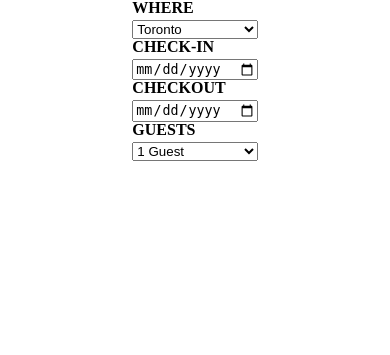
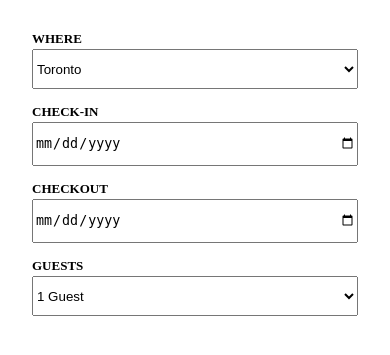
Before and after one commit to 0916dhkim/web322-assignment, a Node server app: page / in a window 390 px wide. Shown: the part 128-483 px from the top of the page. Run offline with Node 20, Linux system fonts and the light colour scheme; style sheets or scripts are compiled from the project's sources; some libraries are stand-ins or nearby versions.

Commit message:
Responsive Search Form

```diff
--- /dev/null
+++ b/sass/_content.scss
@@ -0,0 +1,6 @@
+main.content {
+  display: flex;
+  flex-direction: column;
+  align-items: stretch;
+  padding: 2rem;
+}
--- /dev/null
+++ b/sass/_input.scss
@@ -0,0 +1,11 @@
+div.input-root {
+  display: flex;
+  flex-direction: column;
+  align-items: stretch;
+
+  label {
+    font-size: small;
+    font-weight: bold;
+    margin-bottom: 0.25rem;
+  }
+}
--- /dev/null
+++ b/sass/_reset.scss
@@ -0,0 +1,48 @@
+/* http://meyerweb.com/eric/tools/css/reset/
+   v2.0 | 20110126
+   License: none (public domain)
+*/
+
+html, body, div, span, applet, object, iframe,
+h1, h2, h3, h4, h5, h6, p, blockquote, pre,
+a, abbr, acronym, address, big, cite, code,
+del, dfn, em, img, ins, kbd, q, s, samp,
+small, strike, strong, sub, sup, tt, var,
+b, u, i, center,
+dl, dt, dd, ol, ul, li,
+fieldset, form, label, legend,
+table, caption, tbody, tfoot, thead, tr, th, td,
+article, aside, canvas, details, embed,
+figure, figcaption, footer, header, hgroup,
+menu, nav, output, ruby, section, summary,
+time, mark, audio, video {
+	margin: 0;
+	padding: 0;
+	border: 0;
+	font-size: 100%;
+	font: inherit;
+	vertical-align: baseline;
+}
+/* HTML5 display-role reset for older browsers */
+article, aside, details, figcaption, figure,
+footer, header, hgroup, menu, nav, section {
+	display: block;
+}
+body {
+	line-height: 1;
+}
+ol, ul {
+	list-style: none;
+}
+blockquote, q {
+	quotes: none;
+}
+blockquote:before, blockquote:after,
+q:before, q:after {
+	content: '';
+	content: none;
+}
+table {
+	border-collapse: collapse;
+	border-spacing: 0;
+}
--- /dev/null
+++ b/sass/_variables.scss
@@ -0,0 +1 @@
+$desktop: 768px;
--- a/sass/content.scss
+++ /dev/null
@@ -1,5 +0,0 @@
-main.content {
-  display: flex;
-  flex-direction: row;
-  justify-content: center;
-}
--- /dev/null
+++ b/sass/home/_index.scss
@@ -0,0 +1 @@
+@import 'searchForm';
--- /dev/null
+++ b/sass/home/_searchForm.scss
@@ -0,0 +1,16 @@
+@import 'variables';
+
+form.search-form {
+  display: flex;
+  flex-direction: column;
+  gap: 1rem;
+
+  input,select {
+    height: 3em;
+  }
+
+  @media only screen and (min-width: $desktop) {
+    min-width: 500px;
+    align-self: center;
+  }
+}
--- a/sass/main.scss
+++ b/sass/main.scss
@@ -1,61 +1,5 @@
-/* http://meyerweb.com/eric/tools/css/reset/
-   v2.0 | 20110126
-   License: none (public domain)
-*/
-
-html, body, div, span, applet, object, iframe,
-h1, h2, h3, h4, h5, h6, p, blockquote, pre,
-a, abbr, acronym, address, big, cite, code,
-del, dfn, em, img, ins, kbd, q, s, samp,
-small, strike, strong, sub, sup, tt, var,
-b, u, i, center,
-dl, dt, dd, ol, ul, li,
-fieldset, form, label, legend,
-table, caption, tbody, tfoot, thead, tr, th, td,
-article, aside, canvas, details, embed,
-figure, figcaption, footer, header, hgroup,
-menu, nav, output, ruby, section, summary,
-time, mark, audio, video {
-	margin: 0;
-	padding: 0;
-	border: 0;
-	font-size: 100%;
-	font: inherit;
-	vertical-align: baseline;
-}
-/* HTML5 display-role reset for older browsers */
-article, aside, details, figcaption, figure,
-footer, header, hgroup, menu, nav, section {
-	display: block;
-}
-body {
-	line-height: 1;
-}
-ol, ul {
-	list-style: none;
-}
-blockquote, q {
-	quotes: none;
-}
-blockquote:before, blockquote:after,
-q:before, q:after {
-	content: '';
-	content: none;
-}
-table {
-	border-collapse: collapse;
-	border-spacing: 0;
-}
-
-// -- END OF CSS RESET --
-
-div.input-root {
-	display: flex;
-	flex-direction: column;
-	align-items: stretch;
-
-	label {
-		font-weight: bold;
-		margin-bottom: 0.25rem;
-	}
-}
+@import 'reset';
+@import 'content';
+@import 'header';
+@import 'input';
+@import 'home/index';
--- a/views/partials/content.handlebars
+++ b/views/partials/content.handlebars
@@ -1,4 +1,3 @@
-<link rel="stylesheet" href="/styles/content.css" />
 <main class="content">
   {{> @partial-block}}
 </main>
--- a/views/partials/header.handlebars
+++ b/views/partials/header.handlebars
@@ -1,4 +1,3 @@
-<link rel="stylesheet" href="/styles/header.css" />
 <header class="header">
   <img class="logo" src="logo.png" />
   <nav>
--- a/views/partials/home/searchForm.handlebars
+++ b/views/partials/home/searchForm.handlebars
@@ -1,5 +1,4 @@
-<link rel="stylesheet" href="/styles/home/searchForm.css" />
-<form>
+<form class="search-form">
   {{#> input name="city" label="WHERE"}}
   <select name="city">
     <option value="toronto">Toronto</option>
```
Also changed, not shown: sass/_header.scss (renamed from sass/header.scss), sass/home/searchForm.scss (deleted).
